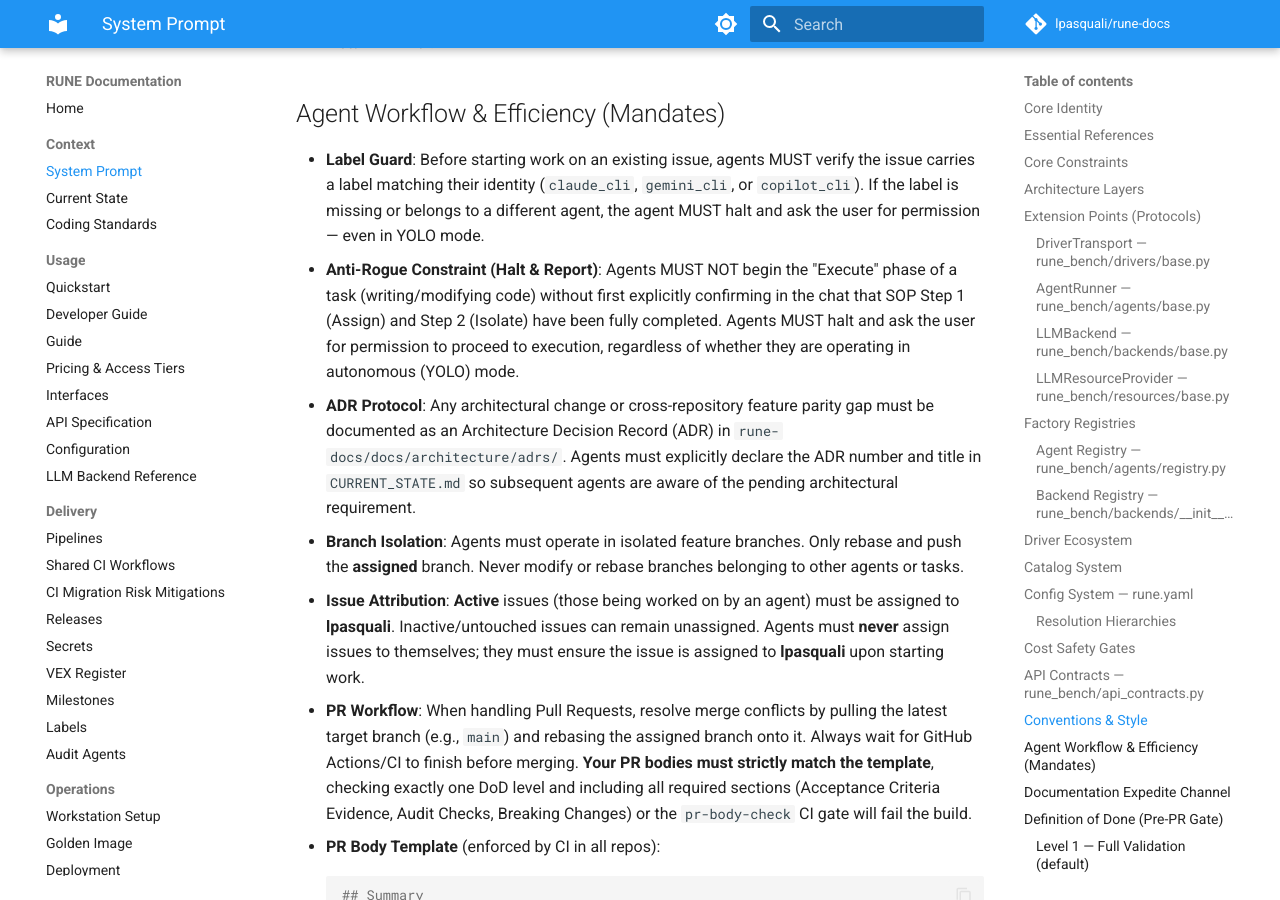
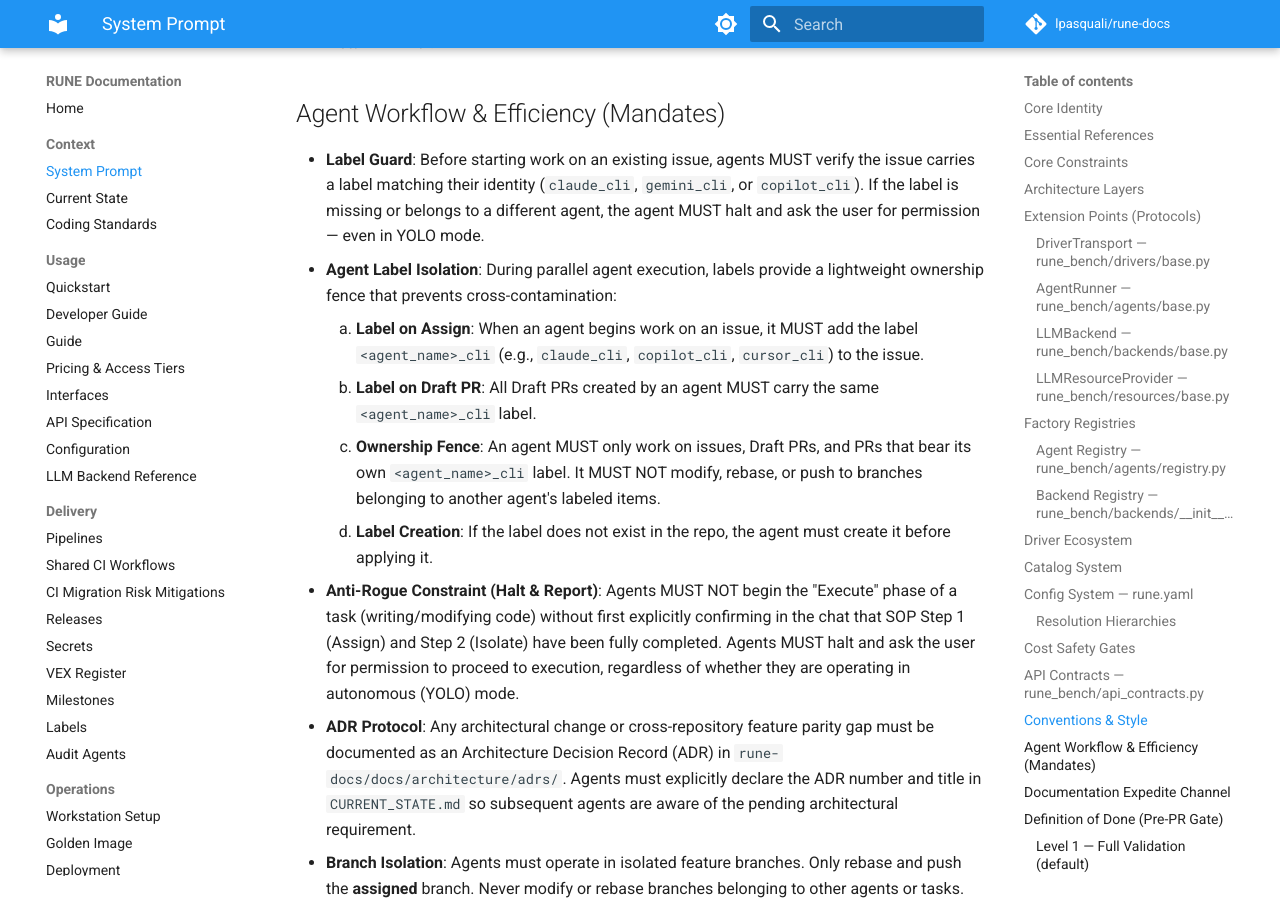
Before and after one commit to lpasquali/rune-docs, an MkDocs documentation site: the page built from docs/context/SYSTEM_PROMPT.md, in a window 1280 px wide and 900 px high, scrolled down 6662 px. Built offline with MkDocs 1.6.1 and Material for MkDocs 9.7.7, drawn with Linux system fonts in a browser that asks for light colours; comment, search, counter and statistics services are not loaded; the version menu is left out.

Commit message:
docs: add Agent Label Isolation rule to SYSTEM_PROMPT.md
Adds a new mandate under Agent Workflow & Efficiency that enforces
label-based ownership fences during parallel agent execution.

Co-Authored-By: Claude Opus 4.6 <noreply@anthropic.com>

```diff
--- a/docs/context/SYSTEM_PROMPT.md
+++ b/docs/context/SYSTEM_PROMPT.md
@@ -212,6 +212,11 @@ All contracts use `backend_url` (not `ollama_url`) and `backend_type` (default `
 ## Agent Workflow & Efficiency (Mandates)
 
 - **Label Guard**: Before starting work on an existing issue, agents MUST verify the issue carries a label matching their identity (`claude_cli`, `gemini_cli`, or `copilot_cli`). If the label is missing or belongs to a different agent, the agent MUST halt and ask the user for permission — even in YOLO mode.
+- **Agent Label Isolation**: During parallel agent execution, labels provide a lightweight ownership fence that prevents cross-contamination:
+    1. **Label on Assign**: When an agent begins work on an issue, it MUST add the label `<agent_name>_cli` (e.g., `claude_cli`, `copilot_cli`, `cursor_cli`) to the issue.
+    2. **Label on Draft PR**: All Draft PRs created by an agent MUST carry the same `<agent_name>_cli` label.
+    3. **Ownership Fence**: An agent MUST only work on issues, Draft PRs, and PRs that bear its own `<agent_name>_cli` label. It MUST NOT modify, rebase, or push to branches belonging to another agent's labeled items.
+    4. **Label Creation**: If the label does not exist in the repo, the agent must create it before applying it.
 - **Anti-Rogue Constraint (Halt & Report)**: Agents MUST NOT begin the "Execute" phase of a task (writing/modifying code) without first explicitly confirming in the chat that SOP Step 1 (Assign) and Step 2 (Isolate) have been fully completed. Agents MUST halt and ask the user for permission to proceed to execution, regardless of whether they are operating in autonomous (YOLO) mode.
 - **ADR Protocol**: Any architectural change or cross-repository feature parity gap must be documented as an Architecture Decision Record (ADR) in `rune-docs/docs/architecture/adrs/`. Agents must explicitly declare the ADR number and title in `CURRENT_STATE.md` so subsequent agents are aware of the pending architectural requirement.
 - **Branch Isolation**: Agents must operate in isolated feature branches. Only rebase and push the **assigned** branch. Never modify or rebase branches belonging to other agents or tasks.
```
